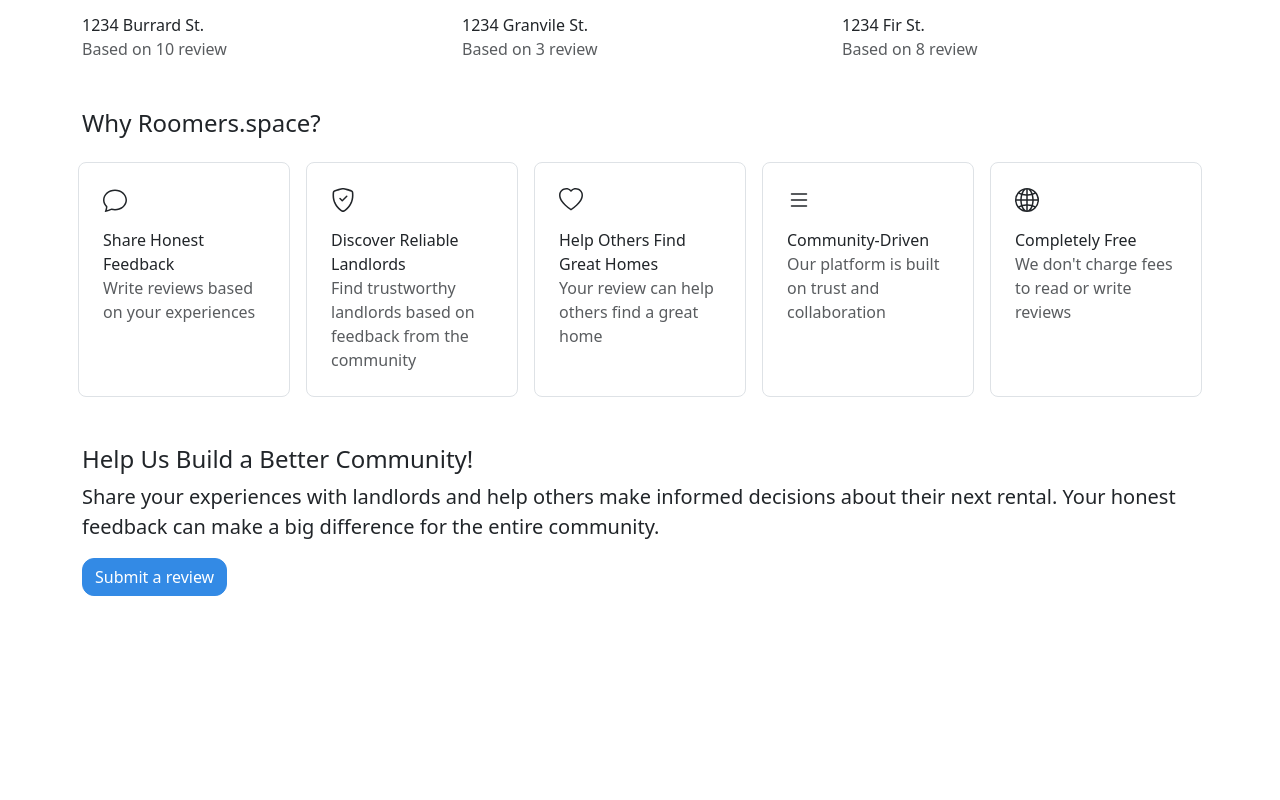
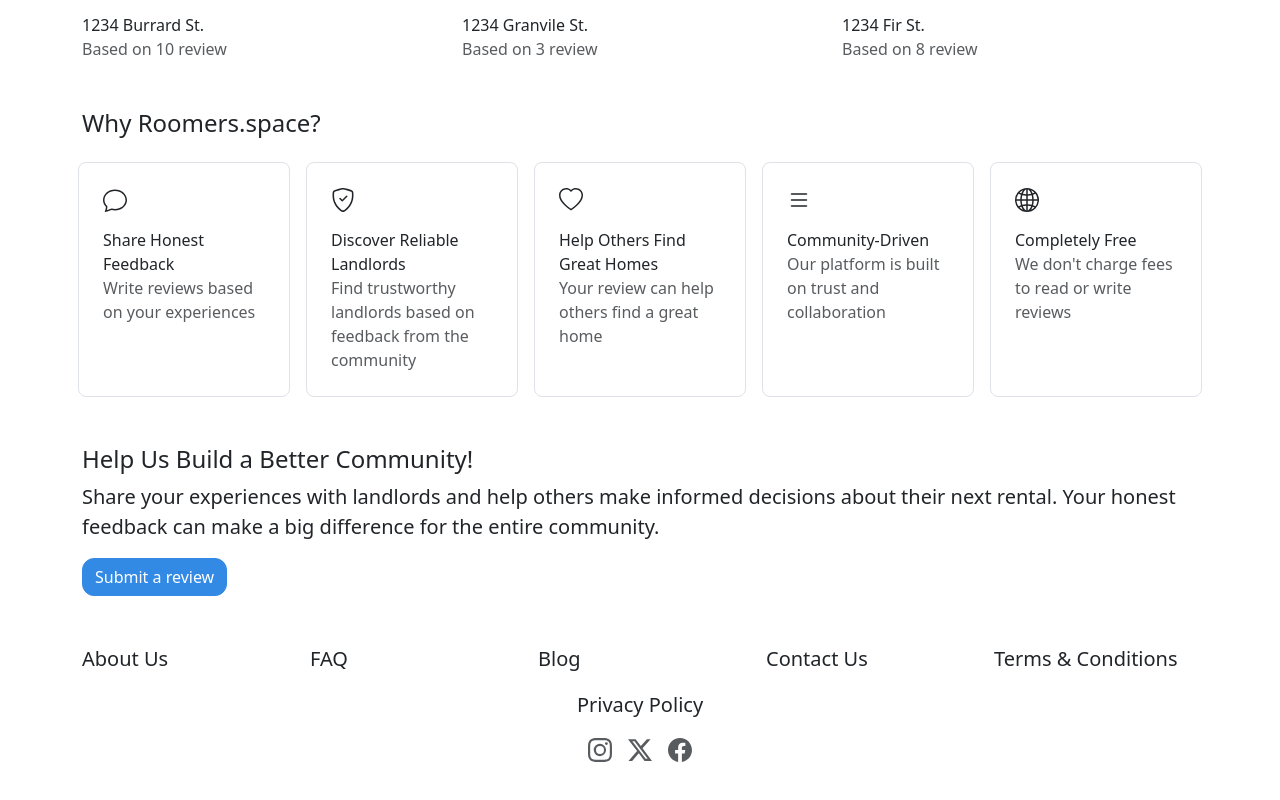
Before and after one commit to bises7/Roomers, a Next.js app: page / in a window 1280 px wide. Shown: the part 1831-2631 px from the top of the page. Before the commit the page ends 2427 px from the top, so only its background shows below. Built offline with nearby package versions, Linux system fonts and the light colour scheme.

Commit message:
Create footer

```diff
--- /dev/null
+++ b/src/app/components/Homepage/Footer.tsx
@@ -0,0 +1,57 @@
+import { NextPage } from "next";
+import { Col, Row } from "react-bootstrap";
+import { BsFacebook, BsInstagram, BsTwitterX } from "react-icons/bs";
+
+interface Props {
+  className: string;
+}
+
+const Footer: NextPage<Props> = ({}) => {
+  return (
+    <div className="my-5">
+      <Row>
+        <Col>
+          <span className="lead">
+            <b>About Us</b>
+          </span>
+        </Col>
+        <Col>
+          <span className="lead">
+            <b>FAQ</b>
+          </span>
+        </Col>
+        <Col>
+          <span className="lead">
+            <b>Blog</b>
+          </span>
+        </Col>
+        <Col>
+          <span className="lead">
+            <b>Contact Us</b>
+          </span>
+        </Col>
+        <Col>
+          <span className="lead">
+            <b>Terms & Conditions</b>
+          </span>
+        </Col>
+      </Row>
+      <Row className="mt-3">
+        <Col className="col-12 text-center">
+          <span className="lead">
+            <b>Privacy Policy</b>
+          </span>
+        </Col>
+      </Row>
+      <Row className="mt-3">
+        <Col className="col-12 text-center text-muted">
+          <BsInstagram size={24} className="me-3" />
+          <BsTwitterX size={24} className="me-3" />
+          <BsFacebook size={24} />
+        </Col>
+      </Row>
+    </div>
+  );
+};
+
+export default Footer;
--- a/src/app/page.tsx
+++ b/src/app/page.tsx
@@ -11,6 +11,7 @@ import HowItWorks from "./components/Homepage/HowItWorks";
 import RecentReviews from "./components/Homepage/RecentReviews";
 import WhyRoomers from "./components/Homepage/WhyRoomers";
 import HeplUs from "./components/Homepage/HeplUs";
+import Footer from "./components/Homepage/Footer";
 
 export default function Home() {
   return (
@@ -29,10 +30,11 @@ export default function Home() {
         <Jumbotron />
         <SearchInput />
         <TopRated />
-        <HowItWorks className=""/>
-        <RecentReviews className=""/>
-        <WhyRoomers className=""/>
-        <HeplUs className=""/>
+        <HowItWorks className="" />
+        <RecentReviews className="" />
+        <WhyRoomers className="" />
+        <HeplUs className="" />
+        <Footer className="" />
       </Container>
     </>
   );
```
